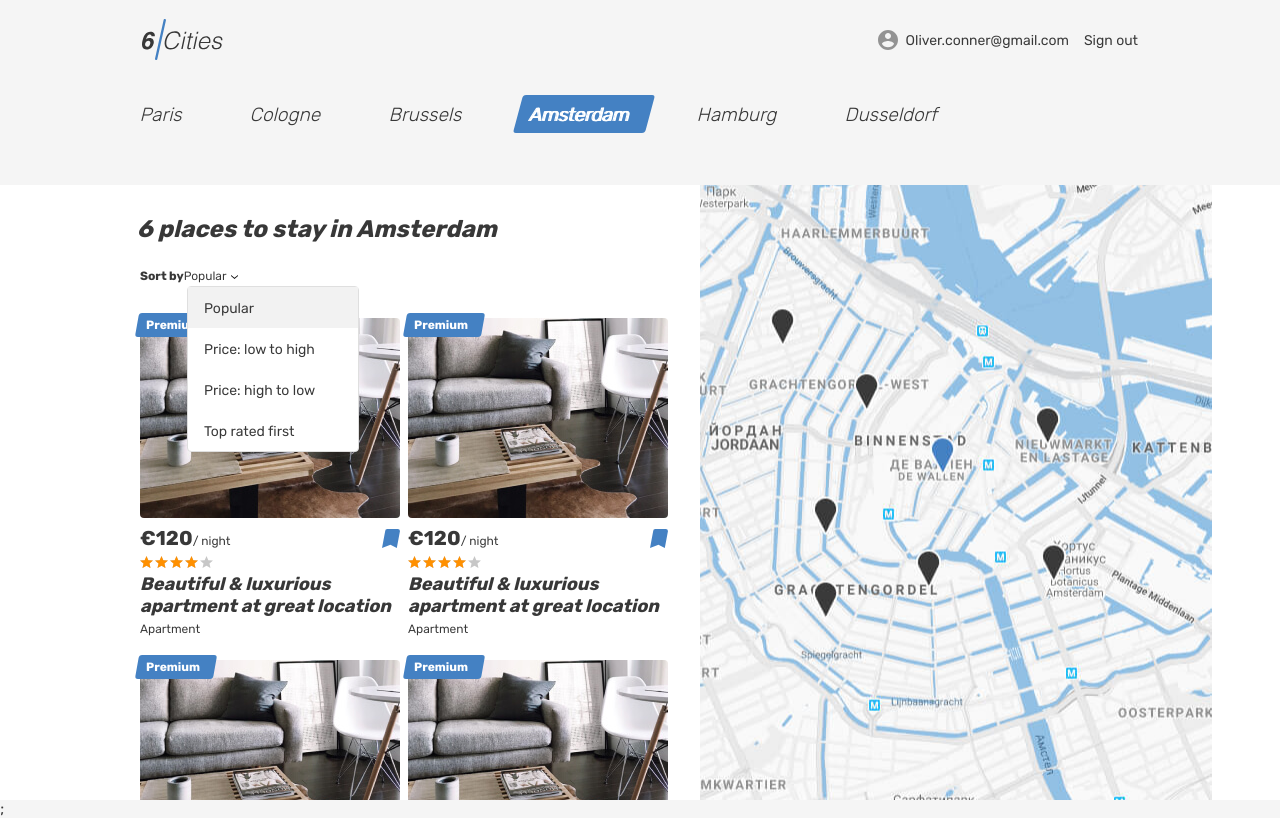
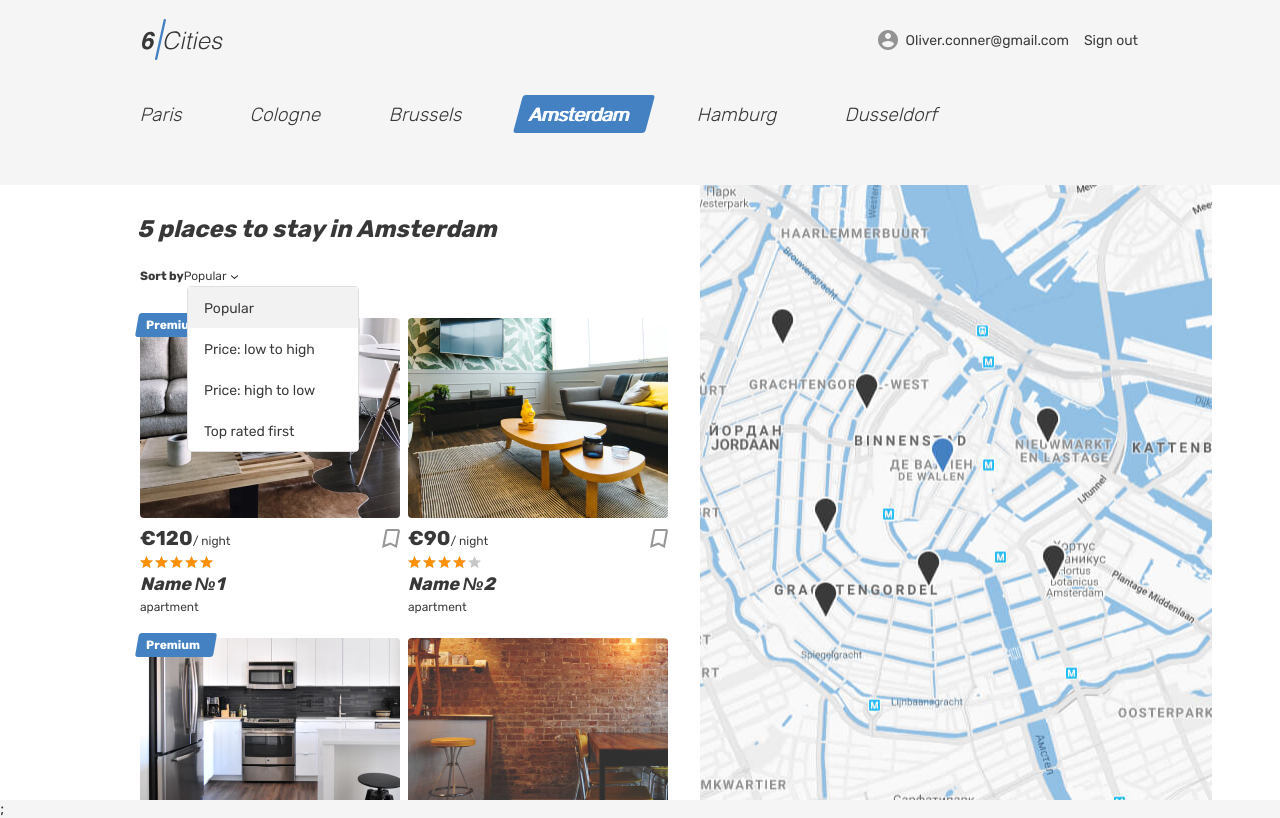
Before and after one commit to Insamo217/six_town, a React (Create React App) app: page / in a window 1280 px wide. Built offline with nearby package versions, Linux system fonts and the light colour scheme.

Commit message:
Добавление моковых данных и вывод предложений

```diff
--- a/src/components/app/app.tsx
+++ b/src/components/app/app.tsx
@@ -7,13 +7,17 @@ import Property from "../../pages/property/property";
 import NotFound from "../../pages/not-found/not-found";
 import PrivateRoute from "../private-route/private-route";
 import { AuthorizationStatus } from "../private-route/private-route";
+import { appTypes } from "../../types/types";
 
-function App({ countPlaces }: { countPlaces: number }): JSX.Element {
+function App({ countPlaces, offers }: appTypes): JSX.Element {
   return (
     <>
       <BrowserRouter>
         <Routes>
-          <Route path="/" element={<Main countPlaces={countPlaces} />}></Route>
+          <Route
+            path="/"
+            element={<Main countPlaces={countPlaces} offers={offers} />}
+          ></Route>
           <Route path="login" element={<Login />}></Route>
           <Route
             path="favorites"
--- /dev/null
+++ b/src/components/mocks/offers.ts
@@ -0,0 +1,50 @@
+import { PlaceInfo } from "../../types/types";
+import { RatingStars } from "../../types/types";
+
+export const offers: PlaceInfo[] = [
+  {
+    title: "Name №1",
+    price: 120,
+    imgSrc: "img/apartment-01.jpg",
+    typeRoom: "apartment",
+    premium: true,
+    ratingStars: RatingStars.Five,
+    bookmark: false,
+  },
+  {
+    title: "Name №2",
+    price: 90,
+    imgSrc: "img/apartment-02.jpg",
+    typeRoom: "apartment",
+    premium: false,
+    ratingStars: RatingStars.Four,
+    bookmark: false,
+  },
+  {
+    title: "Name №3",
+    price: 437,
+    imgSrc: "img/apartment-03.jpg",
+    typeRoom: "Luxe",
+    premium: true,
+    ratingStars: RatingStars.Five,
+    bookmark: true,
+  },
+  {
+    title: "Name №4",
+    price: 60,
+    imgSrc: "img/room.jpg",
+    typeRoom: "apartment",
+    premium: false,
+    ratingStars: RatingStars.Three,
+    bookmark: true,
+  },
+  {
+    title: "Name №5",
+    price: 80,
+    imgSrc: "img/room.jpg",
+    typeRoom: "apartment",
+    premium: false,
+    ratingStars: RatingStars.Four,
+    bookmark: false,
+  },
+];
--- a/src/components/place-card/place-card.tsx
+++ b/src/components/place-card/place-card.tsx
@@ -1,5 +1,5 @@
 import React from "react";
-import { PlaceInfo } from "../../types/const";
+import { PlaceInfo } from "../../types/types";
 
 function PlaceCard({
   price,
--- a/src/index.tsx
+++ b/src/index.tsx
@@ -1,15 +1,15 @@
 import React from "react";
 import ReactDOM from "react-dom/client";
 import App from "./components/app/app";
-
+import { offers } from "./components/mocks/offers";
 const root = ReactDOM.createRoot(
   document.getElementById("root") as HTMLElement
 );
 
-const COUNT_PLACES = 6;
+const COUNT_PLACES = offers.length;
 
 root.render(
   <React.StrictMode>
-    <App countPlaces={COUNT_PLACES} />
+    <App countPlaces={COUNT_PLACES} offers={offers} />
   </React.StrictMode>
 );
--- a/src/pages/main/main.tsx
+++ b/src/pages/main/main.tsx
@@ -1,9 +1,9 @@
 import React from "react";
-import { Link } from "react-router-dom";
 import PlaceCard from "../../components/place-card/place-card";
-import { RatingStars } from "../../types/const";
 
-function Main({ countPlaces }: { countPlaces: number }): JSX.Element {
+import { appTypes } from "../../types/types";
+
+function Main({ countPlaces, offers }: appTypes): JSX.Element {
   return (
     <>
       <div className="page page--gray page--main">
@@ -117,18 +117,20 @@ function Main({ countPlaces }: { countPlaces: number }): JSX.Element {
                   </ul>
                 </form>
                 <div className="cities__places-list places__list tabs__content">
-                  {Array.from({ length: countPlaces }, (i: number) => (
-                    <PlaceCard
-                      key={i + 1}
-                      title="Beautiful &amp; luxurious apartment at great location"
-                      price={120}
-                      imgSrc="img/apartment-01.jpg"
-                      typeRoom="Apartment"
-                      premium={true}
-                      ratingStars={RatingStars.Four}
-                      bookmark={true}
-                    />
-                  ))}
+                  {offers.map((offer, id) => {
+                    return (
+                      <PlaceCard
+                        key={id + 1}
+                        title={offer.title}
+                        price={offer.price}
+                        imgSrc={offer.imgSrc}
+                        typeRoom={offer.typeRoom}
+                        premium={offer.premium}
+                        ratingStars={offer.ratingStars}
+                        bookmark={offer.bookmark}
+                      />
+                    );
+                  })}
                 </div>
               </section>
               <div className="cities__right-section">
--- a/src/types/const.tsx
+++ b/src/types/types.tsx
@@ -1,3 +1,5 @@
+export type appTypes = { countPlaces: number; offers: PlaceInfo[] };
+
 export type PlaceInfo = {
   title: string;
   price: number;
```
